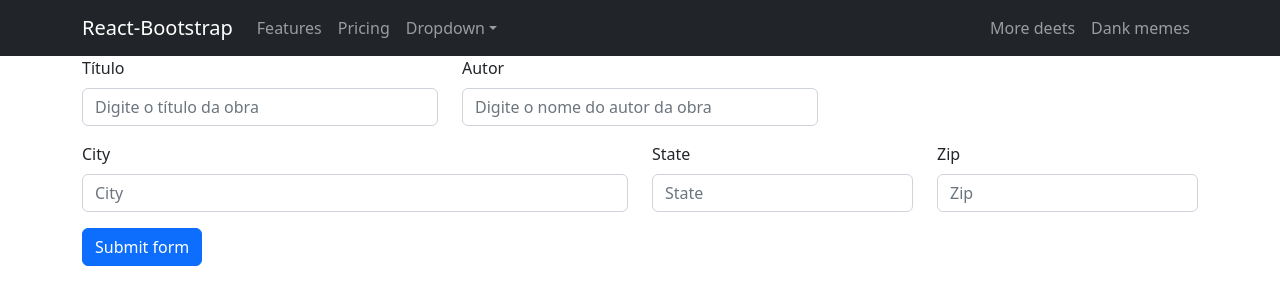
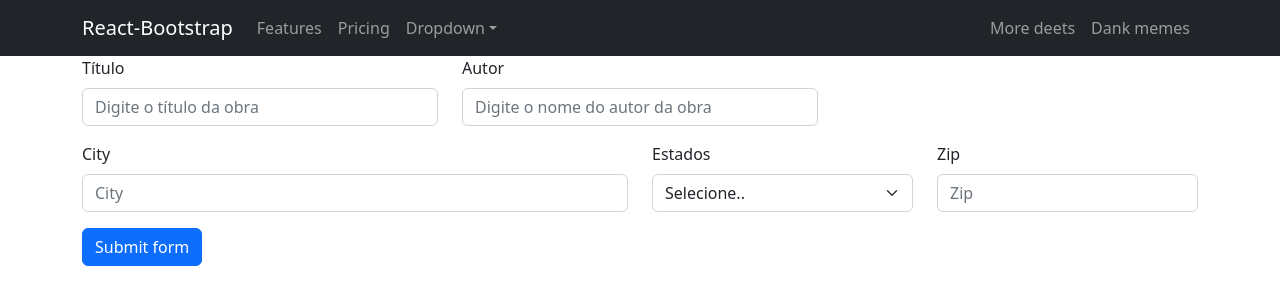
Before and after one commit to caetanootech/svl, a React (Create React App) app: page / in a window 1280 px wide. Shown: the top 304 px of the page. Built offline with nearby package versions, Linux system fonts and the light colour scheme; no server answers.

Commit message:
Uso do Effect Hook e API IBGE

```diff
--- a/src/components/FormBook.jsx
+++ b/src/components/FormBook.jsx
@@ -1,4 +1,4 @@
-import React, { useState } from 'react';
+import React, { useEffect, useState } from 'react';
 import Button from 'react-bootstrap/Button';
 import Col from 'react-bootstrap/Col';
 import Form from 'react-bootstrap/Form';
@@ -7,6 +7,7 @@ import Row from 'react-bootstrap/Row';
 
 export function FormBook() {
   const [validated, setValidated] = useState(false);
+  let [estados, setEstados] = useState([])
 
   const handleSubmit = (event) => {
     const form = event.currentTarget;
@@ -18,8 +19,24 @@ export function FormBook() {
     setValidated(true);
   };
 
+  const fetchEstados = () => {
+    // Por padrão o método fetch é o GET
+    fetch('https://servicodados.ibge.gov.br/api/v1/localidades/estados')
+      .then(response => response.json())
+      .then(data => {
+        console.log('estados', data)
+        setEstados(data);
+      })
+  }
+
+  useEffect(() => {
+    console.log('useEffect')
+    fetchEstados();
+  },{})
+
   return (
     <Form noValidate validated={validated} onSubmit={handleSubmit}>
+      {console.log('return')}
       <Row className="mb-3">
         <Form.Group as={Col} md="4" controlId="validationCustom01">
           <Form.Label>Título</Form.Label>
@@ -27,7 +44,7 @@ export function FormBook() {
             required
             type="text"
             placeholder="Digite o título da obra"
-            //="Mark"
+          //="Mark"
           />
           <Form.Control.Feedback>Looks good!</Form.Control.Feedback>
         </Form.Group>
@@ -37,7 +54,7 @@ export function FormBook() {
             required
             type="text"
             placeholder="Digite o nome do autor da obra"
-            //="Otto"
+          //="Otto"
           />
           <Form.Control.Feedback>Looks good!</Form.Control.Feedback>
         </Form.Group>
@@ -66,12 +83,14 @@ export function FormBook() {
           </Form.Control.Feedback>
         </Form.Group>
         <Form.Group as={Col} md="3" controlId="validationCustom04">
-          <Form.Label>State</Form.Label>
-          <Form.Control type="text" placeholder="State" required />
-          <Form.Control.Feedback type="invalid">
-            Please provide a valid state.
-          </Form.Control.Feedback>
+          <Form.Label>Estados</Form.Label>
+          <Form.Select aria-label="Default select example">
+            <option>Selecione..</option>
+            {console.log('estados',estados)}
+          </Form.Select>
+
         </Form.Group>
+
         <Form.Group as={Col} md="3" controlId="validationCustom05">
           <Form.Label>Zip</Form.Label>
           <Form.Control type="text" placeholder="Zip" required />
```
